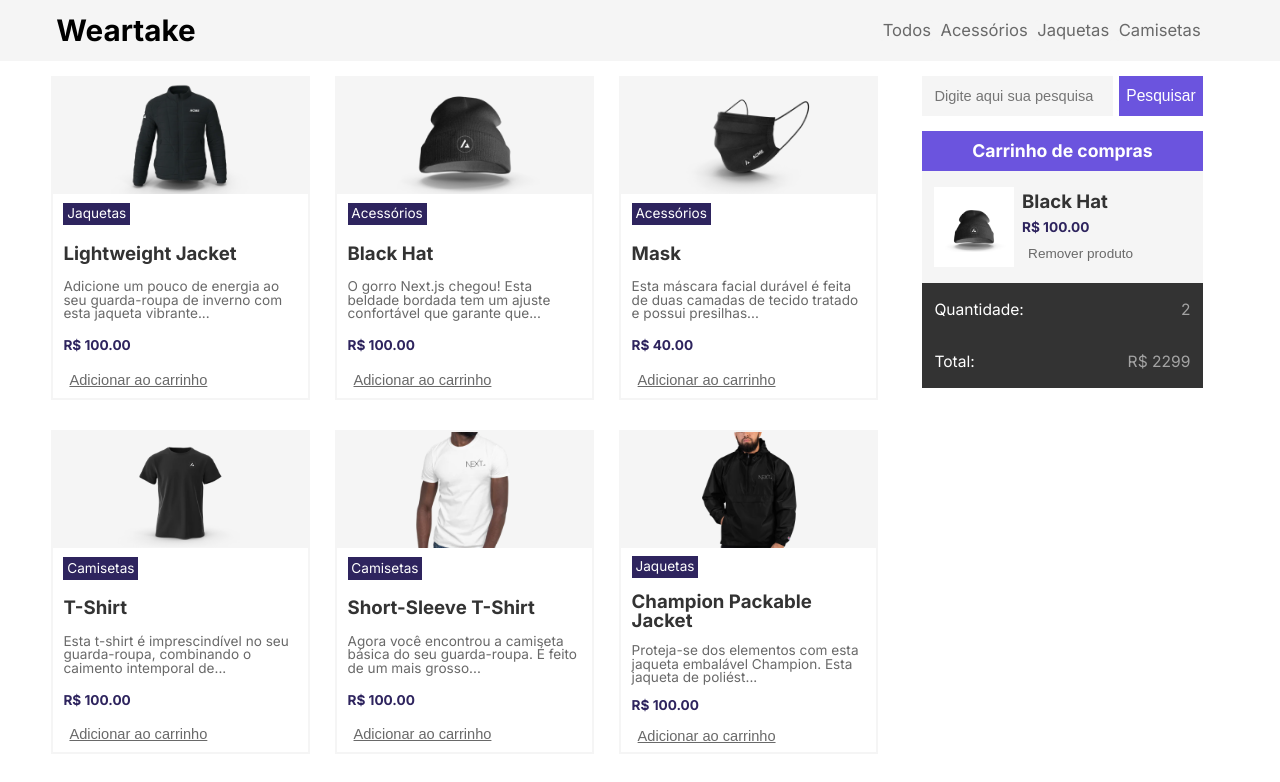
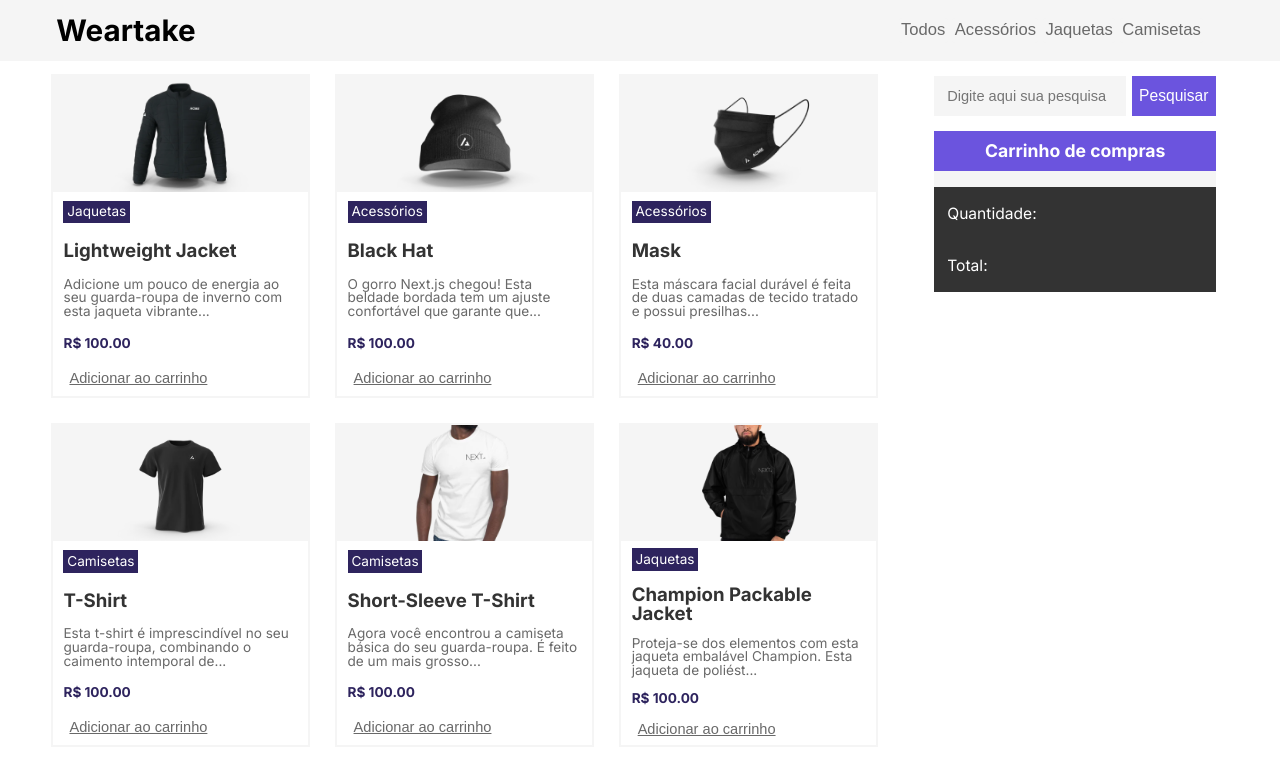
Before and after one commit to Kenzie-Academy-Brasil-Developers/Ecommerce-VanillaJS, a plain HTML site: page index.html in a window 1280 px wide. Drawn offline with Linux system fonts and the light colour scheme.

Commit message:
adicionando o script.js com DOM

```diff
--- a/index.html
+++ b/index.html
@@ -14,119 +14,36 @@
     <body>
         <header class="header">
             <h1 class="logo">Weartake</h1>
-            <ul class="filter">
-                <li class="filterButton">Todos</li>
-                <li class="filterButton">Acessórios</li>
-                <li class="filterButton">Jaquetas</li>
-                <li class="filterButton">Camisetas</li>
-            </ul>
+            <div class="filter">
+                <button class="filterButton" id="todos" onclick="createCards('Todos')">Todos</button>
+                <button class="filterButton" id="acessorios" onclick="createCards('Acessórios')">Acessórios</button>
+                <button class="filterButton" id="jaquetas" onclick="createCards('Jaquetas')">Jaquetas</button>
+                <button class="filterButton" id="camisetas" onclick="createCards('Camisetas')">Camisetas</button>
+            </div>
         </header>
         <main>
-            <div class="products">
-                <div class="cards">
-                    <div class="containerImage">
-                        <img src="light-jacket.png" class="image" alt="Jaqueta preta"/>
-                    </div>
-                    <div class="containerInfo">
-                        <p class="category">Jaquetas</p>
-                        <h2 class="productTitle">Lightweight Jacket</h2>
-                        <p class="description">Adicione um pouco de energia ao seu guarda-roupa de inverno com esta jaqueta vibrante...</p>
-                        <p class="price">R$ 100.00</p>
-                        <button class="addCart">Adicionar ao carrinho</button>
-                    </div>
-                </div>
-                <div class="cards">
-                    <div class="containerImage">
-                        <img src="hat.png" class="image" alt="Gorro preto"/>
-                    </div>
-                    <div class="containerInfo">
-                        <p class="category">Acessórios</p>
-                        <h2 class="productTitle">Black Hat</h2>
-                        <p class="description">O gorro Next.js chegou! Esta beldade bordada tem um ajuste confortável que garante que...</p>
-                        <p class="price">R$ 100.00</p>
-                        <button class="addCart">Adicionar ao carrinho</button>
-                    </div>
-                </div>
-                <div class="cards">
-                    <div class="containerImage">
-                        <img src="mask.png" class="image" alt="Mascara de tecido preto"/>
-                    </div>
-                    <div class="containerInfo">
-                        <p class="category">Acessórios</p>
-                        <h2 class="productTitle">Mask</h2>
-                        <p class="description">Esta máscara facial durável é feita de duas camadas de tecido tratado e possui presilhas...</p>
-                        <p class="price">R$ 40.00</p>
-                        <button class="addCart">Adicionar ao carrinho</button>
-                    </div>
-                </div>
-                <div class="cards">
-                    <div class="containerImage">
-                        <img src="black-T-Shirt.png" class="image" alt="Camiseta preta"/>
-                    </div>
-                    <div class="containerInfo">
-                        <p class="category">Camisetas</p>
-                        <h2 class="productTitle">T-Shirt</h2>
-                        <p class="description">Esta t-shirt é imprescindível no seu guarda-roupa, combinando o caimento intemporal de...</p>
-                        <p class="price">R$ 100.00</p>
-                        <button class="addCart">Adicionar ao carrinho</button>
-                    </div>
-                </div>
-                <div class="cards">
-                    <div class="containerImage">
-                        <img src="white-T-Shirt.png" class="image" alt="Camiseta branca com escritura Next no peito"/>
-                    </div>
-                    <div class="containerInfo">
-                        <p class="category">Camisetas</p>
-                        <h2 class="productTitle">Short-Sleeve T-Shirt</h2>
-                        <p class="description">Agora você encontrou a camiseta básica do seu guarda-roupa. É feito de um mais grosso...</p>
-                        <p class="price">R$ 100.00</p>
-                        <button class="addCart">Adicionar ao carrinho</button>
-                    </div>
-                </div>
-                <div class="cards">
-                    <div class="containerImage">
-                        <img src="black-jacket.png" class="image" alt="Jaqueta preta com escritura Next no peito"/>
-                    </div>
-                    <div class="containerInfo">
-                        <p class="category">Jaquetas</p>
-                        <h2 class="productTitle">Champion Packable Jacket</h2>
-                        <p class="description">Proteja-se dos elementos com esta jaqueta embalável Champion. Esta jaqueta de poliést...</p>
-                        <p class="price">R$ 100.00</p>
-                        <button class="addCart">Adicionar ao carrinho</button>
-                    </div>
-                </div>
-            </div>
             <aside>
                 <form class="search">
-                    <input class="searchText" placeholder="Digite aqui sua pesquisa"/>
+                    <input class="searchText" placeholder="Digite aqui sua pesquisa" />
                     <button class="searchButton">Pesquisar</button>
                 </form>
                 <section class="cart">
                     <div class="headerCart">Carrinho de compras</div>
-                    <div class="productsCart hide">
-                        <div class="productMini">
-                            <div class="containerImageMini">
-                                <img src="hat.png" class="imageMini" alt="Gorro preto"/>
-                            </div>
-                            <div class="infoMini">
-                                <h3 class="productTitle">Black Hat</h3>
-                                <p class="price">R$ 100.00</p>
-                                <button class="removeCart">Remover produto</button>
-                            </div>
-                        </div>
+                    <div class="productsCart">
                     </div>
-                    <div class="valuesCart hide">
+                    <div class="valuesCart">
                         <div class="containerValues">
                             <p class="values">Quantidade:</p>
-                            <p class="numValue">2</p>
+                            <p class="numValue" id="amount"></p>
                         </div>
                         <div class="containerValues">
                             <p class="values">Total:</p>
-                            <p class="numValue">R$ 2299</p>
+                            <p class="numValue" id="total"></p>
                         </div>
                     </div>
                 </section>
             </aside>
         </main>
+        <script src="script.js"></script>
     </body>
 </html>
--- /dev/null
+++ b/script.js
@@ -0,0 +1,226 @@
+const jacketL = {
+	id: "jacketL",
+	img: "light-jacket.png",
+	category: "Jaquetas",
+	title: "Lightweight Jacket",
+	description: "Adicione um pouco de energia ao seu guarda-roupa de inverno com esta jaqueta vibrante...",
+	price: 100,
+	cart: 'cartJacketL',
+	removeCart: 'removeJacketL',
+	removeId: 'removeJL'
+};
+const hat = {
+	id: "hat",
+	img: "hat.png",
+	category: "Acessórios",
+	title: "Black Hat",
+	description: "O gorro Next.js chegou! Esta beldade bordada tem um ajuste confortável que garante que...",
+	price: 100,
+	cart: 'cartHat',
+	removeCart: 'removeHat',
+	removeId: 'removeHT'
+};
+const mask = {
+	id: "mask",
+	img: "mask.png",
+	category: "Acessórios",
+	title: "Mask",
+	description: "Esta máscara facial durável é feita de duas camadas de tecido tratado e possui presilhas...",
+	price: "40",
+	cart: 'cartMask',
+	removeCart: 'removeMask',
+	removeId: 'removeMK'
+};
+const tshirtB = {
+	id: "tshirtB",
+	img: "black-T-Shirt.png",
+	category: "Camisetas",
+	title: "T-Shirt",
+	description: "Esta t-shirt é imprescindível no seu guarda-roupa, combinando o caimento intemporal de...",
+	price: 100,
+	cart: 'cartTshirtB',
+	removeCart: 'removeTshirtB',
+	removeId: 'removeTB'
+};
+const tshirtW = {
+	id: "tshirtW",
+	img: "white-T-Shirt.png",
+	category: "Camisetas",
+	title: "Short-Sleeve T-Shirt",
+	description: "Agora você encontrou a camiseta básica do seu guarda-roupa. É feito de um mais grosso...",
+	price: 100,
+	cart: 'cartTshirtW',
+	removeCart: 'removeTshitW',
+	removeId: 'removeTW'
+};
+const jacketC = {
+	id: "jacketC",
+	img: "black-jacket.png",
+	category: "Jaquetas",
+	title: "Champion Packable Jacket",
+	description: "Proteja-se dos elementos com esta jaqueta embalável Champion. Esta jaqueta de poliést...",
+	price: 100,
+	cart: 'cartJacketC',
+	removeCart: 'removeJacketC',
+	removeId: 'removeJC'
+};
+const productsList = [jacketL, hat, mask, tshirtB, tshirtW, jacketC];
+
+const containerProducts = document.createElement("div");
+
+const main = document.querySelector("main");
+const cartContainer = document.querySelector(".productsCart");
+
+function createCards(categoria) {
+	containerProducts.innerHTML = "";
+	containerProducts.classList.add("products");
+
+	for (let i = 0; i < 6; i++) {
+		let currentProduct = productsList[i];
+
+		let card = document.createElement("div");
+		let imgContainer = document.createElement("div");
+		let image = document.createElement("img");
+		let infoContainer = document.createElement("div");
+		let categoryName = document.createElement("h3");
+		let productTitle = document.createElement("h2");
+		let description = document.createElement("p");
+		let price = document.createElement("p");
+		let addToCart = document.createElement("button");
+
+		card.id = currentProduct.id;
+		image.src = currentProduct.img;
+		categoryName.innerText = currentProduct.category;
+		productTitle.innerText = currentProduct.title;
+		description.innerText = currentProduct.description;
+		price.innerText = "R$ " + currentProduct.price + ".00";
+		addToCart.innerText = "Adicionar ao carrinho";
+		addToCart.id = currentProduct.cart
+
+		card.classList.add("cards");
+		imgContainer.classList.add("containerImage");
+		image.classList.add("image");
+		infoContainer.classList.add("containerInfo");
+		categoryName.classList.add("category");
+		productTitle.classList.add("productTitle");
+		description.classList.add("description");
+		price.classList.add("price");
+		addToCart.classList.add("addCart");
+
+		card.appendChild(imgContainer);
+		card.appendChild(infoContainer);
+		imgContainer.appendChild(image);
+		infoContainer.appendChild(categoryName);
+		infoContainer.appendChild(productTitle);
+		infoContainer.appendChild(description);
+		infoContainer.appendChild(price);
+		infoContainer.appendChild(addToCart);
+		containerProducts.appendChild(card);
+
+		main.appendChild(containerProducts);
+
+		if (categoria == todos) {} else if (categoria != currentProduct.category) {
+			card.classList.add("hide");
+		}
+	}
+	addToCartButton()
+}
+createCards(todos)
+
+function addToCartButton() {
+	let buttonJacketL = document.getElementById('cartJacketL')
+	let buttonHat = document.getElementById('cartHat')
+	let buttonMask = document.getElementById('cartMask')
+	let buttonTshirtB = document.getElementById('cartTshirtB')
+	let buttonTshirtW = document.getElementById('cartTshirtW')
+	let buttonJacketC = document.getElementById('cartJacketC')
+
+	buttonJacketL.addEventListener('click', function() {
+		addOnCart(jacketL)
+	})
+	buttonHat.addEventListener('click', function() {
+		addOnCart(hat)
+	})
+	buttonMask.addEventListener('click', function() {
+		addOnCart(mask)
+	})
+	buttonTshirtB.addEventListener('click', function() {
+		addOnCart(tshirtB)
+	})
+	buttonTshirtW.addEventListener('click', function() {
+		addOnCart(tshirtW)
+	})
+	buttonJacketC.addEventListener('click', function() {
+		addOnCart(jacketC)
+	})
+}
+let cartList = []
+
+function addOnCart(product) {
+	let miniCard = document.createElement("div");
+	let containerImgMini = document.createElement("div");
+	let imgMini = document.createElement("img");
+	let infoMini = document.createElement("div");
+	let titleMini = document.createElement("h3");
+	let priceMini = document.createElement("p");
+	let removeCart = document.createElement("button");
+
+	imgMini.src = product.img;
+	titleMini.innerText = product.title;
+	priceMini.innerText = 'R$ ' + product.price + '.00';
+	removeCart.innerHTML = "Remover produto";
+	removeCart.id = product.removeCart
+	miniCard.id = product.cart
+
+	miniCard.classList.add('productsMini')
+	containerImgMini.classList.add('containerImageMini')
+	imgMini.classList.add('imageMini')
+	infoMini.classList.add('infoMini')
+	titleMini.classList.add('productTitle')
+	priceMini.classList.add('price')
+	removeCart.classList.add('removeCart')
+	removeCart.addEventListener('click', function() {
+		removeFromCart(product)
+	})
+
+	cartList.push(product)
+	console.log(cartList)
+
+	infoMini.appendChild(titleMini);
+	infoMini.appendChild(priceMini);
+	infoMini.appendChild(priceMini);
+	infoMini.appendChild(removeCart)
+	containerImgMini.appendChild(imgMini);
+	miniCard.appendChild(containerImgMini);
+	miniCard.appendChild(infoMini)
+	cartContainer.appendChild(miniCard);
+	miniCard.classList.add("productMini");
+
+	calcValue()
+}
+
+function removeFromCart(product) {
+	let idRemove = product.cart
+	let toRemove = document.getElementById(idRemove)
+	cartContainer.removeChild(toRemove)
+	for (let i = 0; i < cartList.length; i++) {
+		if (cartList[i] == product) {
+			cartList.splice(i)
+		}
+	}
+	calcValue()
+
+}
+
+let amount = document.getElementById('amount')
+let total = document.getElementById('total')
+
+function calcValue() {
+	let quantidade = cartList.length.toString()
+	amount.innerText = quantidade
+	let valorTotal = 0
+	for (let i = 0; i < cartList.length; i++) {
+		valorTotal += parseInt(cartList[i].price)
+	}
+	total.innerText = valorTotal
+}
--- a/stylesheet.css
+++ b/stylesheet.css
@@ -39,16 +39,18 @@ body {
     background-color: #828282;
     color: #ffffff;
 }
-.filterButton:active {
+.filterButton:focus {
     background-color: #333333;
     color: #ffffff;
+    outline: none;
 }
 main {
     display: flex;
+    flex-direction: row-reverse;
+    margin: 0 1vw
 }
 .products {
     display: flex;
-    padding-left: 2vw;
     width: 70vw;
     height: auto;
     flex-wrap: wrap;
@@ -61,7 +63,7 @@ main {
     border: 2px solid #f5f5f5;
     margin-top: 1.9vh;
     margin-bottom: 1.9vh;
-    margin-left: 2vw;
+    margin: 1vw;
     display: flex;
     flex-direction: column;
 }
@@ -133,6 +135,7 @@ main {
 }
 aside {
     min-width: 216.25px;
+    margin-right: 4vw;
 }
 .search {
     display: flex;
@@ -244,8 +247,9 @@ aside {
     color: #A3A3A3;
     font-weight: 400;
 }
-
-
+.hide {
+    display: none;
+}
 
 
 
@@ -297,9 +301,6 @@ aside {
    }
     .cart {
         width: auto;
-   }
-    .hide {
-        display: none;
    }
 }
 
```
